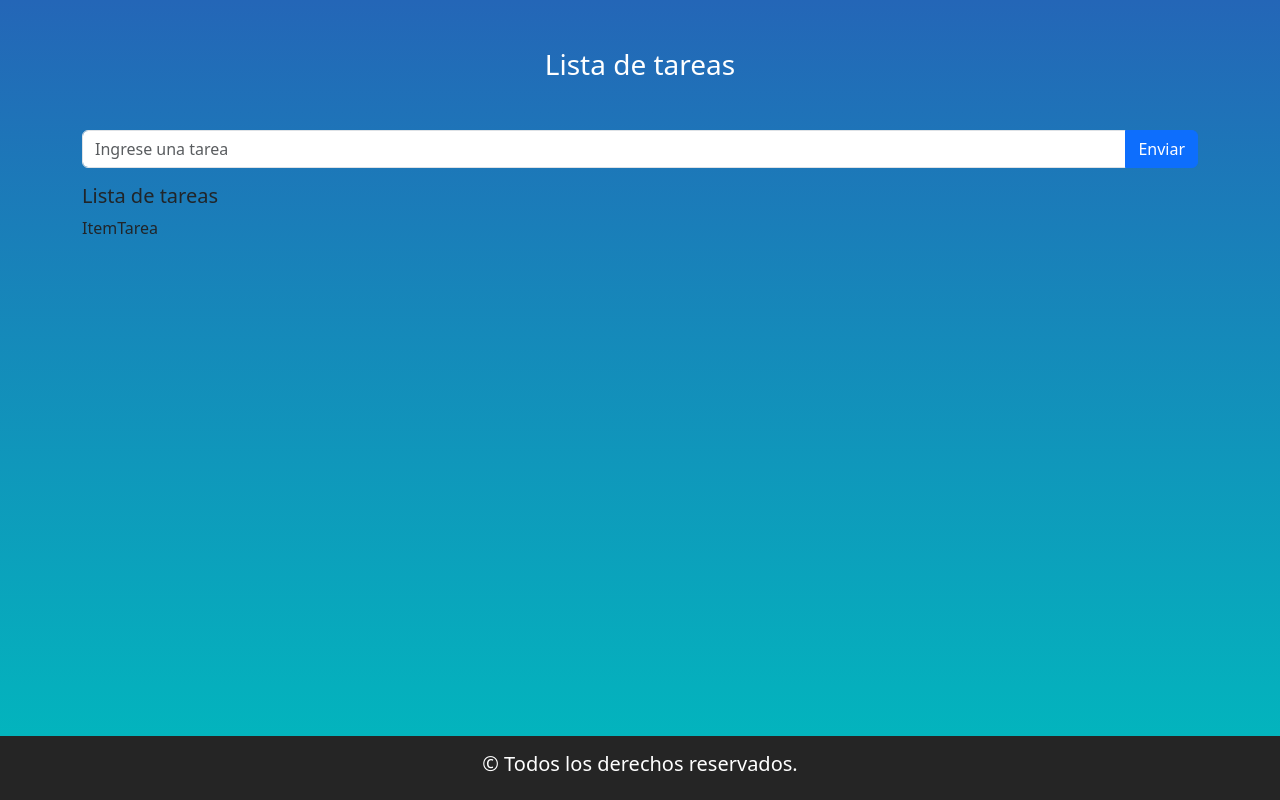
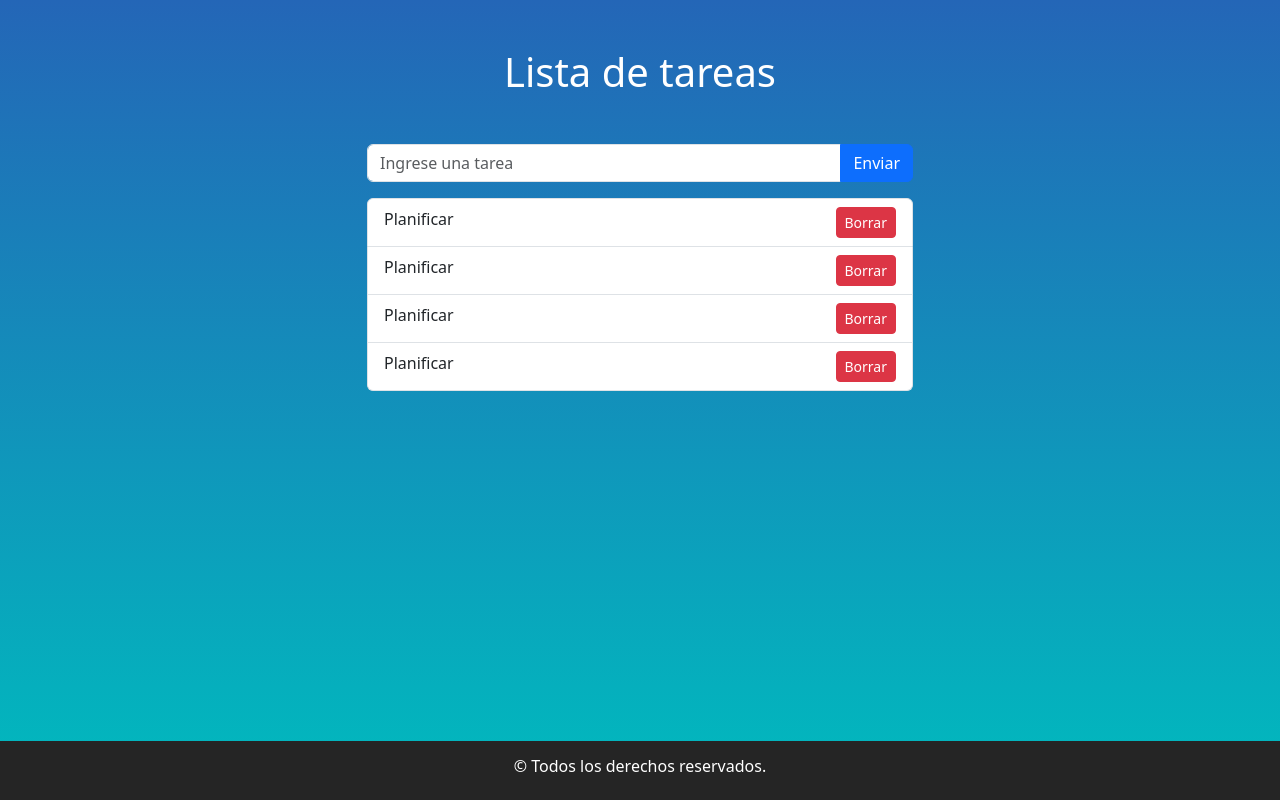
Before and after one commit to MauroRomo1/to-do-list-react, a React (Vite) app: page / in a window 1280 px wide. Built offline with nearby package versions, Linux system fonts and the light colour scheme.

Commit message:
Reorganizando los componentes del proyecto

```diff
--- a/src/App.jsx
+++ b/src/App.jsx
@@ -3,28 +3,22 @@ import "./index.css";
 
 import { Col, Container, Row } from "react-bootstrap";
 import FormularioTarea from "./components/FormularioTarea";
-import ListaTareas from "./components/listaTareas";
 
 function App() {
   return (
     <>
       <main>
-        <h3 className="text-center text-white my-5">Lista de tareas</h3>
         <Container>
+          <h1 className="text-center text-white my-5">Lista de tareas</h1>
           <Row>
-            <Col>
+            <Col lg={{ span: 6, offset: 3 }}>
               <FormularioTarea />
-            </Col>
-          </Row>
-          <Row>
-            <Col>
-              <ListaTareas />
             </Col>
           </Row>
         </Container>
       </main>
       <footer className="text-center p-3">
-        <h5>&copy; Todos los derechos reservados.</h5>
+        <h6>&copy; Todos los derechos reservados.</h6>
       </footer>
     </>
   );
--- a/src/components/FormularioTarea.jsx
+++ b/src/components/FormularioTarea.jsx
@@ -1,7 +1,10 @@
 import { InputGroup, Form, Button } from "react-bootstrap";
+import ListaTareas from "./ListaTareas";
 
 const FormularioTarea = () => {
   return (
+    <>
+      <Form>
         <InputGroup className="mb-3">
           <Form.Control
             placeholder="Ingrese una tarea"
@@ -12,6 +15,9 @@ const FormularioTarea = () => {
             Enviar
           </Button>
         </InputGroup>
+      </Form>
+      <ListaTareas />
+    </>
   );
 };
 
--- a/src/components/ItemTarea.jsx
+++ b/src/components/ItemTarea.jsx
@@ -1,7 +1,15 @@
 import React from "react";
+import { Button, ListGroup } from "react-bootstrap";
 
 const ItemTarea = () => {
-  return <div>ItemTarea</div>;
+  return (
+    <ListGroup.Item className="d-flex justify-content-between">
+      Planificar
+      <Button variant="danger" size="sm">
+        Borrar
+      </Button>
+    </ListGroup.Item>
+  );
 };
 
 export default ItemTarea;
--- a/src/components/ListaTareas.jsx
+++ b/src/components/ListaTareas.jsx
@@ -1,12 +1,15 @@
 import React from "react";
 import ItemTarea from "./ItemTarea";
+import { ListGroup } from "react-bootstrap";
 
 const ListaTareas = () => {
   return (
-    <div>
-      <h5>Lista de tareas</h5>
-      <ItemTarea />
-    </div>
+    <ListGroup>
+      <ItemTarea></ItemTarea>
+      <ItemTarea></ItemTarea>
+      <ItemTarea></ItemTarea>
+      <ItemTarea></ItemTarea>
+    </ListGroup>
   );
 };
 
```
Lines whose indentation alone changed are shown as unchanged.
